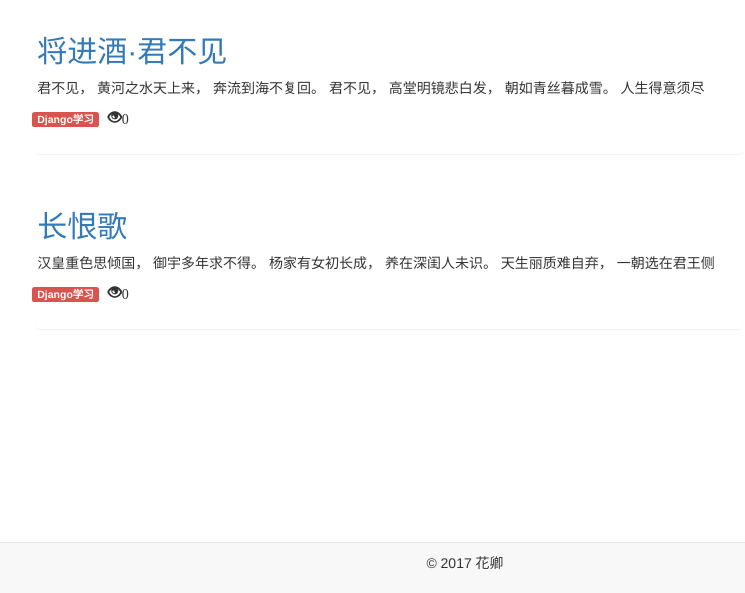
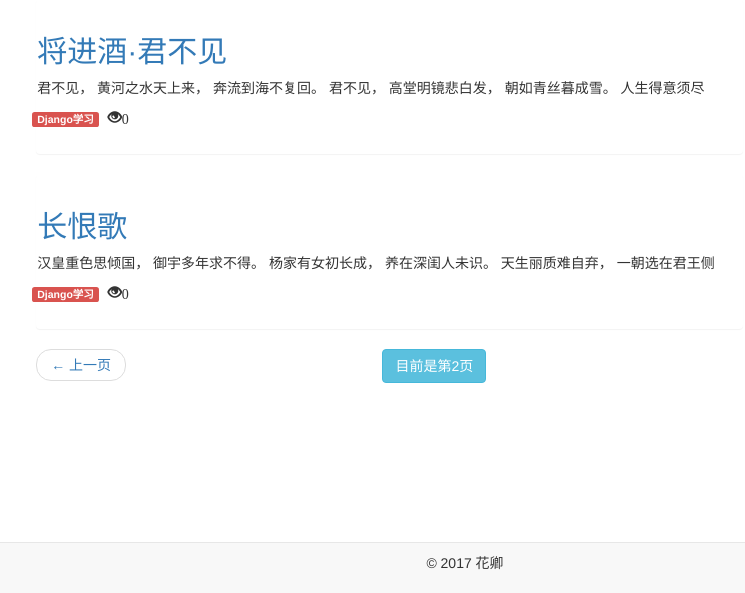
Before and after one commit to qzq1111/newblog, a Django app: page /?page=2 in a window 1280 px wide. Shown: the part 207-800 px from the top of the page, without its empty margins (175-920 px from the left). Run offline with Django 3.2, Linux system fonts and the light colour scheme; data comes from the database, SQL or seed files in the repository; some libraries are stand-ins or nearby versions.

Commit message:
增加分页功能以及下边框固定

```diff
--- a/templates/index.html
+++ b/templates/index.html
@@ -34,6 +34,21 @@
                     </article>
                 {% endfor %}
                 </div>
+                <div class="col-md-offset-2">
+                <nav aria-label="...">
+                    <ul class="pager">
+                    {% if posts.has_previous %}
+                        <li class="previous">
+                            <a href="?page={{ posts.previous_page_number }}"><span aria-hidden="true">&larr;</span> 上一页</a></li>
+                    {% endif %}
+                     <li><button class=" btn btn-info">目前是第{{ posts.number }}页</button></li>
+                    {% if posts.has_next %}
+                        <li class="next"><a href="?page={{ posts.next_page_number }}">
+                            下一页 <span aria-hidden="true">&rarr;</span></a></li>
+                    {% endif %}
+                    </ul>
+                </nav>
+                </div>
             </div>
             <div class="col-md-3 visible-lg" >
                 <ul >
```
Lines whose indentation alone changed are shown as unchanged.
